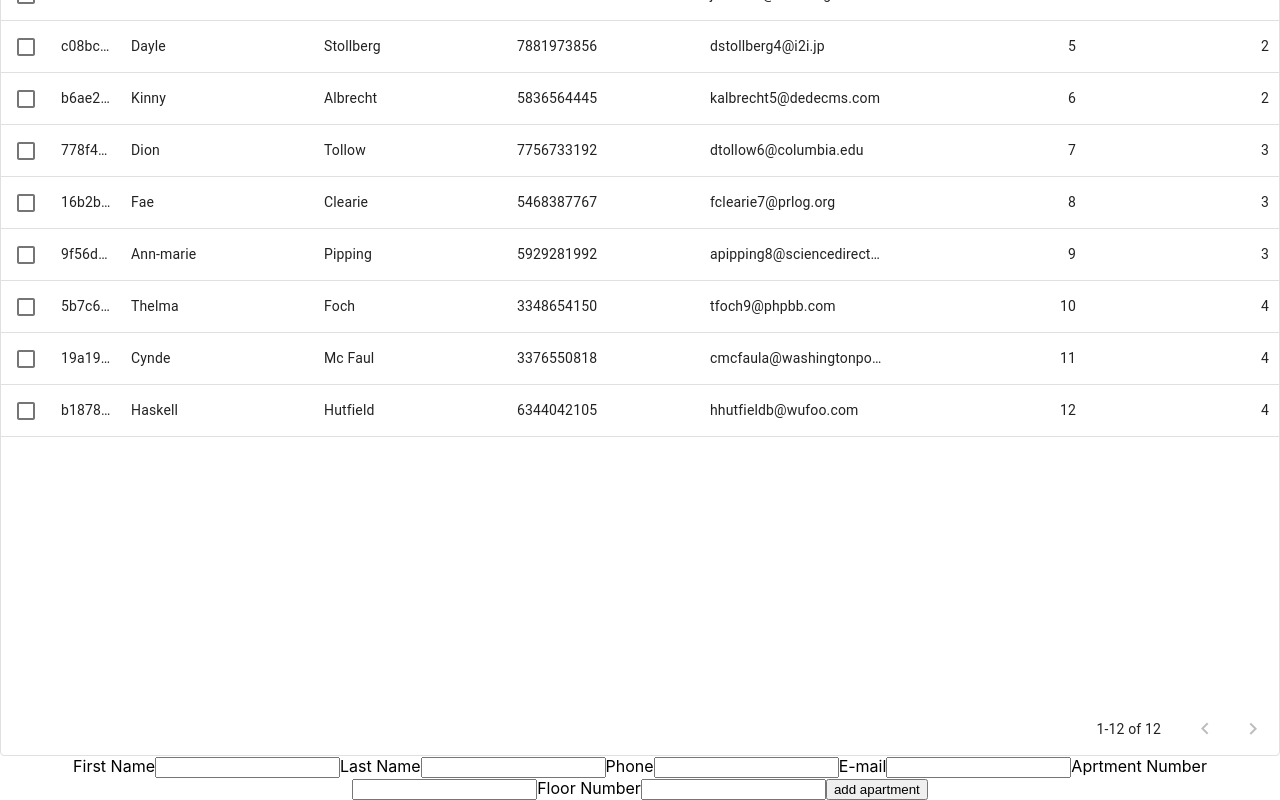
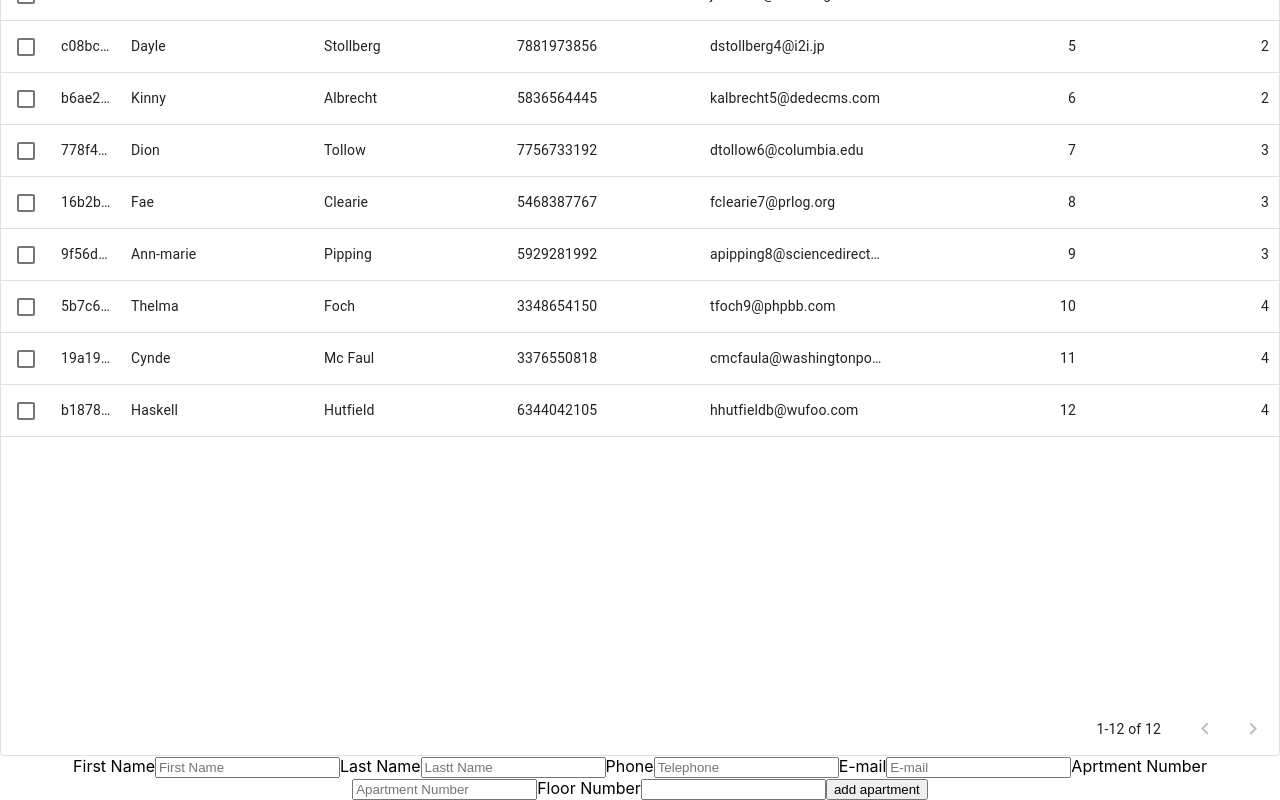
Before and after one commit to SivanYad/building-committee, a React (Create React App) app: page / in a window 1280 px wide. Shown: the part 244-1044 px from the top of the page. Built offline with nearby package versions, Linux system fonts and the light colour scheme.

Commit message:
added div

```diff
--- a/src/apartments/ApartmentsGrid.js
+++ b/src/apartments/ApartmentsGrid.js
@@ -7,7 +7,7 @@ const columns = [
     { field: 'id', headerName: 'ID', width: 70 },
     { field: 'first_name', headerName: 'First Name', flex: 1 },
     { field: 'last_name', headerName: 'Last Name', flex: 1 },
-    { field: 'phone', headerName: 'Phone Number', flex: 1  },
+    { field: 'phone', headerName: 'Phone Number', flex: 1 },
     { field: 'email', headerName: 'E-mail', flex: 1 },
     { field: 'aparment_num', headerName: 'Apartment', flex: 1, type: 'number' },
     { field: 'floor_num', headerName: 'Floor', flex: 1, type: 'number' }
@@ -24,16 +24,20 @@ export const ApartmentsGrid = () => {
     }
 
     return (
-        <div style={{ height: 1000, width: '100%' }} >
+        <div>
+            <div style={{ height: 1000, width: '100%' }}>
                 <DataGrid
                     rows={apartments}
                     columns={columns}
                     pageSize={12}
                     checkboxSelection
                     //contain only rowID's
-                onSelectionChange={(newSelection => {console.log(newSelection)})}
+                    onSelectionChange={(newSelection => { console.log(newSelection) })}
                 />
+            </div>
+
             <NewApartmentForm addApartment={addApartment} />
+
         </div>
     )
 }
--- a/src/apartments/NewApartmentForm.js
+++ b/src/apartments/NewApartmentForm.js
@@ -12,19 +12,44 @@ const NewApartmentForm = ({addApartment}) => {
     return (
         <form>
             <label for="first_name">First Name</label>
-            <input type="text" name="first_name" required />
+            <input
+                type="text"
+                name="first_name"
+                required
+                placeholder="First Name"
+            />
 
             <label for="last_name">Last Name</label>
-            <input type="text" name="last_name" required />
+            <input
+                type="text"
+                name="last_name"
+                required
+                placeholder="Lastt Name"
+            />
 
             <label for="phone">Phone</label>
-            <input type="text" name="phone" required />
+            <input
+                type="text"
+                name="phone"
+                required
+                placeholder="Telephone"
+            />
 
             <label for="email">E-mail</label>
-            <input type="email" name="email" required />
+            <input
+                type="email"
+                name="email"
+                required
+                placeholder="E-mail"
+            />
 
             <label for="aparment_num">Aprtment Number</label>
-            <input type="number" name="aparment_num" required />
+            <input
+                type="number"
+                name="aparment_num"
+                required
+                placeholder="Apartment Number"
+            />
 
             <label for="floor_num">Floor Number</label>
             <input type="number" name="floor_num" required />
--- a/src/hooks/useForm.js
+++ b/src/hooks/useForm.js
@@ -19,7 +19,7 @@ const useForm = () => {
         });
     }
 
-    return { handleChagne }
+    return { handleChange }
 }
 
 export default useForm;
```
Also changed, not shown: 1 other file (tests, documents, lock files or other folders). Lines whose indentation alone changed are shown as unchanged.
